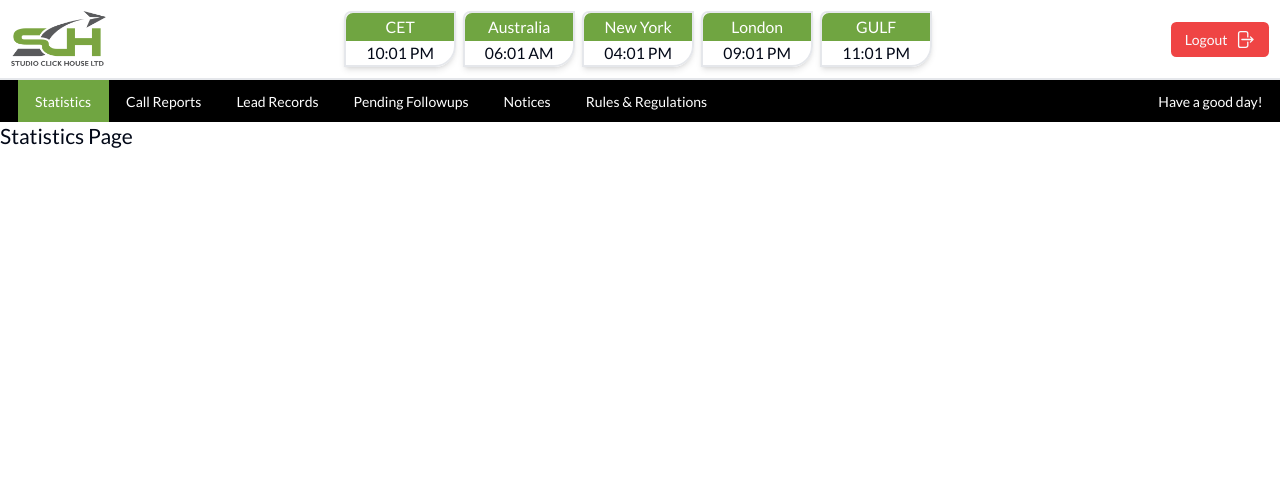
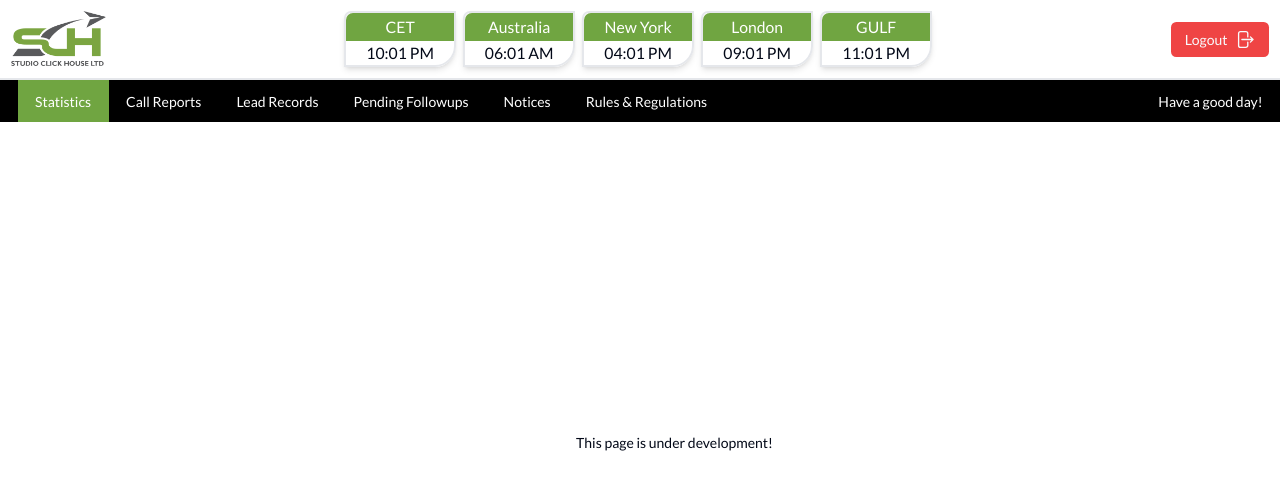
Before and after one commit to israfil-miya/schl-marketers, a Next.js app: page / in a window 1280 px wide. Shown: the top 490 px of the page. Built offline with nearby package versions, Linux system fonts and the light colour scheme; no server answers; a web font is replaced by a local one; what tailwindcss-tables would draw is missing.

Commit message:
Changed default page text in statistics and formatted

```diff
--- a/src/app/(statistics)/page.tsx
+++ b/src/app/(statistics)/page.tsx
@@ -5,7 +5,11 @@ const Statistics = () => {
   return (
     <>
       <Header />
-      <p className="text-2xl">Statistics Page</p>
+      <div className="flex items-center h-[80vh]">
+        <p className="font-light text-center ml-[20%] md:ml-[40%] lg:ml-[45%]">
+          This page is under development!
+        </p>
+      </div>
     </>
   );
 };
```
